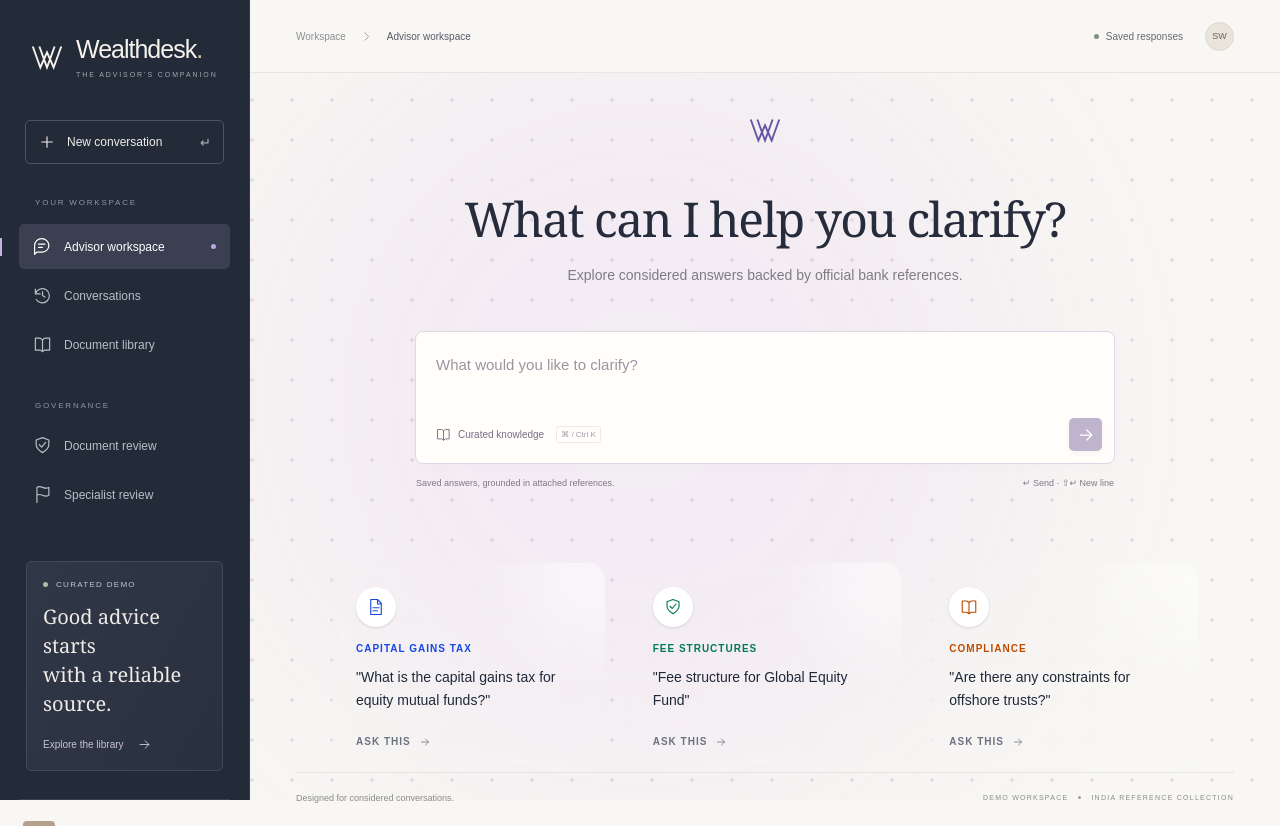
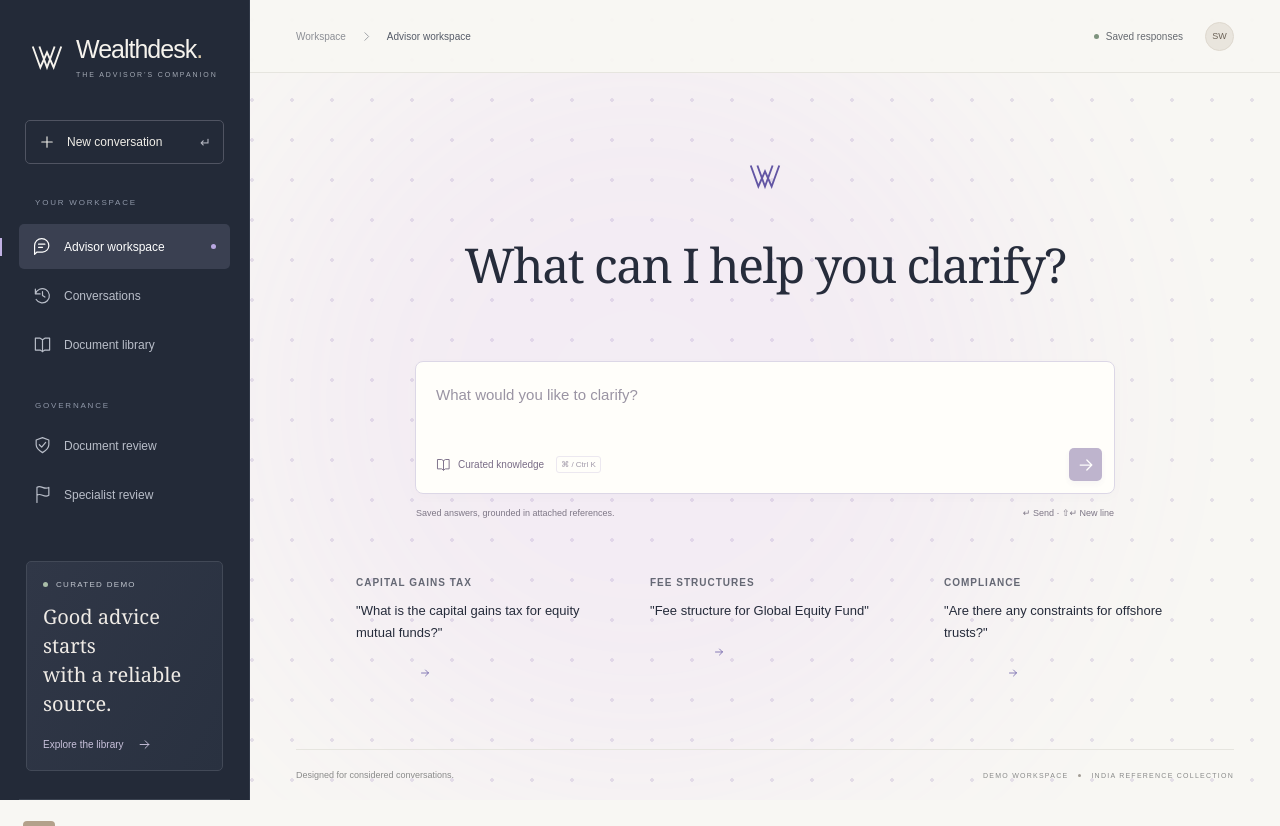
Before and after one commit to Aayush-207/wealth-advisor-copilot, a Next.js app in the folder frontend/: page / in a window 1280 px wide. After the commit the page ends 803 px from the top, so only its background shows below. Built offline with nearby package versions, Linux system fonts and the light colour scheme.

Commit message:
style: Redesign prompt boxes to match theme with custom swipe-up hover animation

```diff
--- a/frontend/src/app/page.tsx
+++ b/frontend/src/app/page.tsx
@@ -370,9 +370,8 @@ export default function Home() {
             What can I help you clarify?
           </h1>
           <p style={{ color: "#7c7d83", marginBottom: "3rem", fontSize: "14px" }}>
-            Explore considered answers backed by official bank references.
           </p>
-          <div style={{ width: "100%", maxWidth: "700px", marginBottom: "2rem" }}>
+          <div style={{ width: "100%", maxWidth: "700px", zIndex: 10 }}>
             <Composer
               input={input}
               setInput={setInput}
@@ -382,43 +381,35 @@ export default function Home() {
               stop={stop}
             />
           </div>
-          <div className="grid grid-cols-1 md:grid-cols-3 gap-6 w-full max-w-[900px] mt-6 px-4">
-            {prompts.map((p, i) => {
-              const gradients = [
-                "from-blue-500/10 to-purple-500/10 border-blue-200/50 hover:border-blue-400/50",
-                "from-emerald-500/10 to-teal-500/10 border-emerald-200/50 hover:border-emerald-400/50",
-                "from-amber-500/10 to-orange-500/10 border-amber-200/50 hover:border-amber-400/50"
-              ];
-              const textColors = [
-                "text-blue-700",
-                "text-emerald-700",
-                "text-amber-700"
-              ];
-              const icons = ["file", "shield", "book"];
+          <div className="grid grid-cols-1 md:grid-cols-3 gap-4 w-full max-w-[900px] mt-4 px-4 z-10">
+            {prompts.map((p) => {
               return (
                 <button
                   key={p.title}
                   onClick={() => submit(p.text)}
-                  className={`group relative flex flex-col items-start p-6 rounded-2xl bg-gradient-to-br ${gradients[i % gradients.length]} border bg-white/50 backdrop-blur-sm transition-all duration-300 hover:shadow-[0_8px_30px_rgb(0,0,0,0.08)] hover:-translate-y-1 text-left w-full h-full overflow-hidden`}
+                  className="group relative flex flex-col items-start p-6 rounded-xl bg-transparent border border-[#dcd7e6] overflow-hidden text-left w-full h-full"
                 >
-                  <div className="absolute top-0 right-0 w-32 h-32 bg-white/60 rounded-full blur-2xl -mr-12 -mt-12 group-hover:scale-150 transition-transform duration-700 z-0"></div>
-                  <div className={`relative z-10 w-10 h-10 rounded-full bg-white shadow-sm flex items-center justify-center mb-4 ${textColors[i % textColors.length]}`}>
-                    <Icon name={icons[i % icons.length] as any} size={18} />
-                  </div>
-                  <span className={`relative z-10 text-[10px] font-bold uppercase tracking-widest mb-3 ${textColors[i % textColors.length]}`}>
+                  <div className="absolute inset-0 bg-[#6356a4] translate-y-[101%] group-hover:translate-y-0 transition-transform duration-500 ease-[cubic-bezier(0.19,1,0.22,1)] z-0"></div>
+
+                  <span className="relative z-10 text-[10px] font-bold uppercase tracking-widest mb-3 text-[#656874] group-hover:text-white/80 transition-colors duration-300">
                     {p.title}
                   </span>
-                  <span className="relative z-10 text-sm text-gray-800 font-medium leading-relaxed">
+
+                  <span className="relative z-10 text-[13px] text-[#262c3b] font-medium leading-relaxed group-hover:text-white transition-colors duration-300">
                     "{p.text}"
                   </span>
-                  <div className="relative z-10 mt-6 flex items-center gap-2 text-[10px] text-gray-500 font-bold uppercase tracking-widest group-hover:text-gray-900 transition-colors">
-                    Ask this <Icon name="arrow" size={12} />
+
+                  <div className="relative z-10 mt-6 flex items-center gap-2 text-[10px] text-[#6356a4] font-bold uppercase tracking-widest group-hover:text-white transition-colors duration-300">
+                    <span className="opacity-0 -translate-x-2 group-hover:opacity-100 group-hover:translate-x-0 transition-all duration-500 ease-out">Ask this</span>
+                    <div className="transform group-hover:translate-x-1 transition-transform duration-500">
+                      <Icon name="arrow" size={12} />
+                    </div>
                   </div>
                 </button>
               );
             })}
-            </div>
           </div>
+        </div>
         </>
       ) : (
         <>
```
